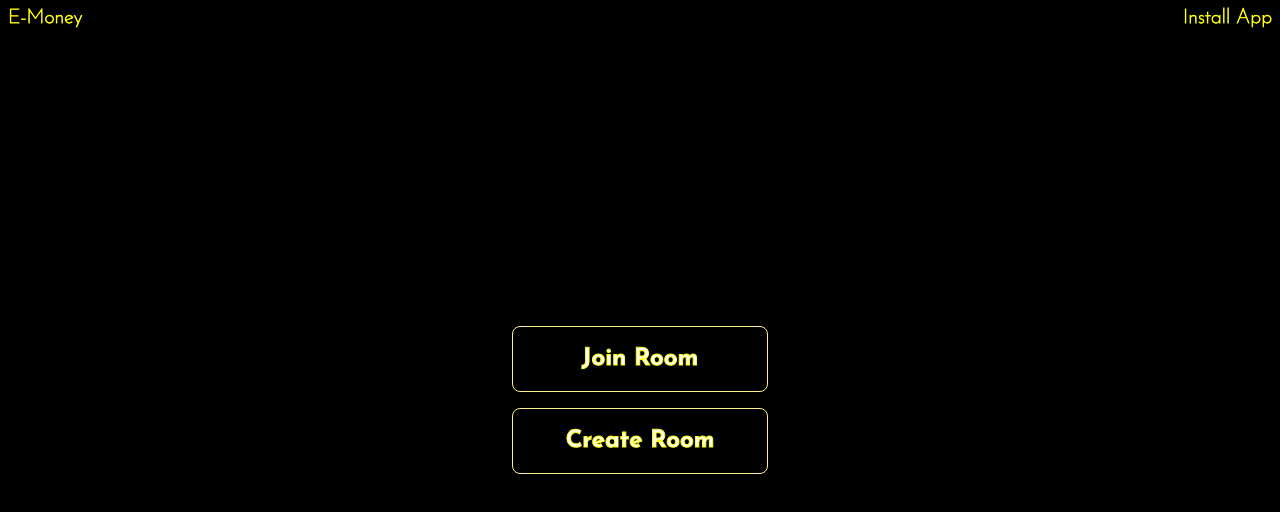
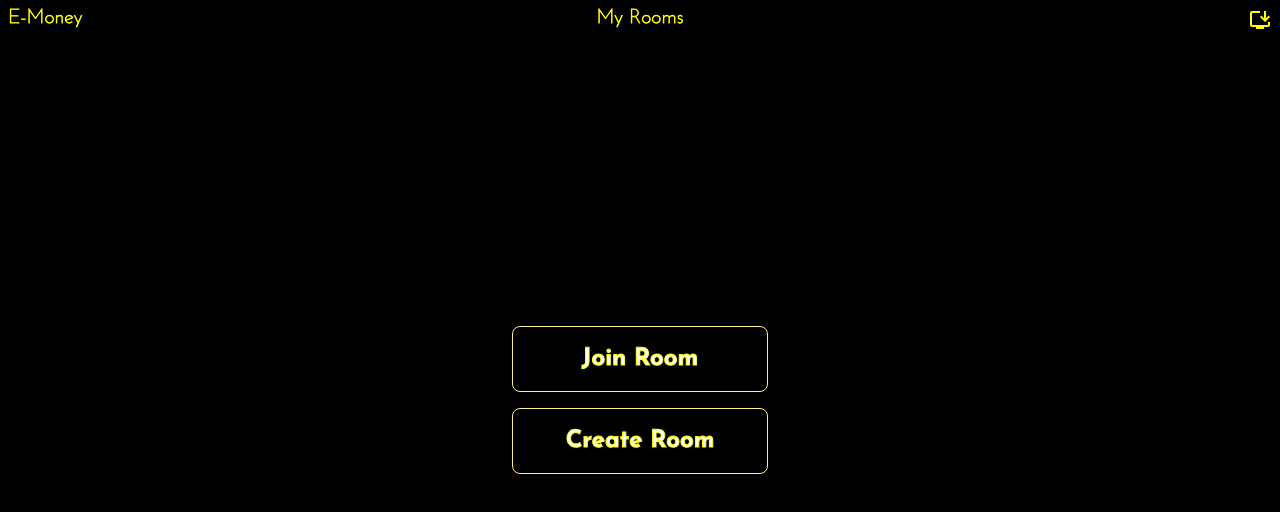
Before and after one commit to zachmshort/emoney-frontend, a Next.js app: page / in a window 1280 px wide. Shown: the top 512 px of the page. Built offline with nearby package versions, Linux system fonts and the light colour scheme; a web font is replaced by a local one.

Commit message:
added fonts back in

```diff
--- a/app/globals.css
+++ b/app/globals.css
@@ -76,7 +76,9 @@
   text-shadow: 0 0 0 #fff;
   transition: all 250ms;
 }
-
+.color {
+  color: yellow !important;
+}
 .font:hover {
   text-shadow: 4px 4px 0 #fff;
   transform: translate(-2px, -2px);
--- /dev/null
+++ b/app/my-rooms/page.tsx
@@ -0,0 +1,39 @@
+"use client";
+import Toast from "@/components/ui/toasts";
+import { playerStore } from "@/lib/utils/playerHelpers";
+import Link from "next/link";
+import { useEffect, useState } from "react";
+
+const MyRoomsPage = async () => {
+  const [rooms, setRooms] = useState<string[]>([]);
+  const getRooms = () => {
+    if (typeof window !== "undefined" && window.localStorage) {
+      Object.keys(localStorage).forEach((key) => {
+        if (key.startsWith("room_")) {
+          const val = playerStore.trimRoom(key);
+          rooms.push(val);
+        } else {
+          Toast({ type: "error", message: "No Rooms found on this device" });
+        }
+        return rooms;
+      });
+    }
+  };
+
+  useEffect(() => {
+    const fetchedRooms = getRooms();
+    console.log(fetchedRooms);
+  }, []);
+
+  return (
+    <>
+      {/* {fetchedRooms.map((room: any, index: number) => ( */}
+      {/* <> */}
+      {/* <Link href={room}></Link> */}
+      {/* </> */}
+      {/* ))} */}
+    </>
+  );
+};
+
+export default MyRoomsPage;
--- a/app/page.tsx
+++ b/app/page.tsx
@@ -1,6 +1,6 @@
 import CustomLink from "@/components/ui/cusotm-link";
 import CustomButton from "@/components/ui/button-link";
-import { josephinBold } from "@/components/ui/fonts";
+// import { josephinBold } from "@/components/ui/fonts";
 import InstallButton from "@/components/ui/install-app-button";
 
 const MonopolyPage = () => {
@@ -8,9 +8,16 @@ const MonopolyPage = () => {
     <>
       <div className={`relative h-screen`}>
         <CustomLink href="/" text="E-Money" className="top-2 left-2" />
+        <CustomLink
+          href="/my-rooms"
+          text="My Rooms"
+          className="top-2 right-1/2 transform translate-x-1/2"
+        />
         <InstallButton className="top-2 right-2 absolute" />
         <div
-          className={`${josephinBold.className} flex flex-col items-center justify-center gap-y-4 h-full `}
+          className={`
+
+            flex flex-col items-center justify-center gap-y-4 h-full `}
         >
           <CustomButton href="/join" text="Join Room" />
           <CustomButton href="/create" text="Create Room" />
--- a/components/ui/button-action.tsx
+++ b/components/ui/button-action.tsx
@@ -1,4 +1,7 @@
 "use client";
+
+import { josephinBold } from "./fonts";
+
 const ButtonAction = ({
   text,
   onClick,
@@ -12,7 +15,7 @@ const ButtonAction = ({
     <>
       <button
         onClick={onClick}
-        className={`border font rounded-sm px-4 py-5 border-yellow-200 w-64  text-2xl ${className}`}
+        className={`border ${josephinBold.className} font rounded-sm px-4 py-5 border-yellow-200 w-64  text-2xl ${className}`}
       >
         {text}
       </button>
--- a/components/ui/button-link.tsx
+++ b/components/ui/button-link.tsx
@@ -1,11 +1,12 @@
 import Link from "next/link";
+import { josephinBold } from "./fonts";
 
 const ButtonLink = ({ text, href = "" }: { text: string; href?: string }) => {
   return (
     <>
       <Link
         href={`${href}`}
-        className={`border font rounded-lg px-4 py-5 border-yellow-200 w-64  text-2xl`}
+        className={`border ${josephinBold.className} font rounded-lg px-4 py-5 border-yellow-200 w-64  text-2xl`}
       >
         {text}
       </Link>
--- a/components/ui/install-app-button.tsx
+++ b/components/ui/install-app-button.tsx
@@ -1,7 +1,10 @@
 "use client";
 import { useEffect, useState } from "react";
 import Link from "next/link";
-import { josephinLight } from "./fonts";
+import {
+  MdOutlineInstallDesktop,
+  MdOutlineInstallMobile,
+} from "react-icons/md";
 
 const FloatingInstallButton = ({ className }: { className?: string }) => {
   const [isStandalone, setIsStandalone] = useState(false);
@@ -15,11 +18,9 @@ const FloatingInstallButton = ({ className }: { className?: string }) => {
   }
 
   return (
-    <Link
-      href="/install"
-      className={`font text-xl ${josephinLight.className} ${className}`}
-    >
-      Install App
+    <Link href="/install" className={`${className}`}>
+      <MdOutlineInstallMobile className={`block sm:hidden color text-2xl`} />
+      <MdOutlineInstallDesktop className={`hidden sm:block color text-2xl`} />
     </Link>
   );
 };
```
Also changed, not shown: lib/utils/playerHelpers.ts (+8 -0 lines).
